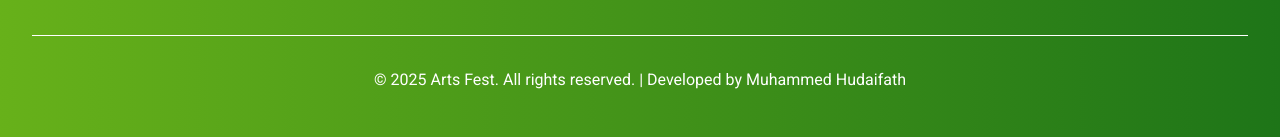
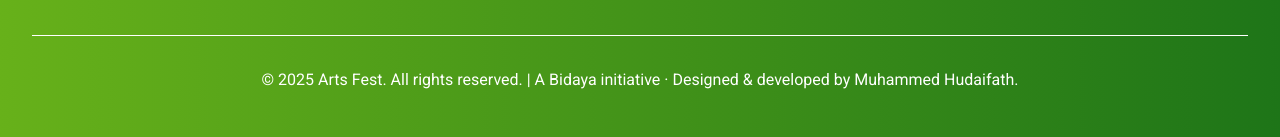
Before and after one commit to hudaifamuhammed/Thahbeeb-Frontend, a React (Vite) app: page / in a window 1280 px wide. Shown: the part 2797-2934 px from the top of the page. Built offline with nearby package versions, Linux system fonts and the light colour scheme; no server answers.

Commit message:
footer updated

```diff
--- a/src/components/user/Footer.jsx
+++ b/src/components/user/Footer.jsx
@@ -72,7 +72,7 @@ const Footer = () => {
 
         <div className="border-t border-white mt-8 pt-8 text-center">
           <p className="text-white">
-            © 2025 Arts Fest. All rights reserved. | Developed by <a href="www.linkedin.com/in/hudaif121" className="text-white hover:text-white transition-colors">Muhammed Hudaifath</a>
+            © 2025 Arts Fest. All rights reserved. | A <a href="https://www.instagram.com/bidayaclassunion?igsh=YmtkNTVmNXlyenR1" className="text-white hover:text-white transition-colors">Bidaya</a> initiative · Designed & developed by <a href="www.linkedin.com/in/hudaif121" className="text-white hover:text-white transition-colors">Muhammed Hudaifath</a>.
           </p>
         </div>
       </div>
```
